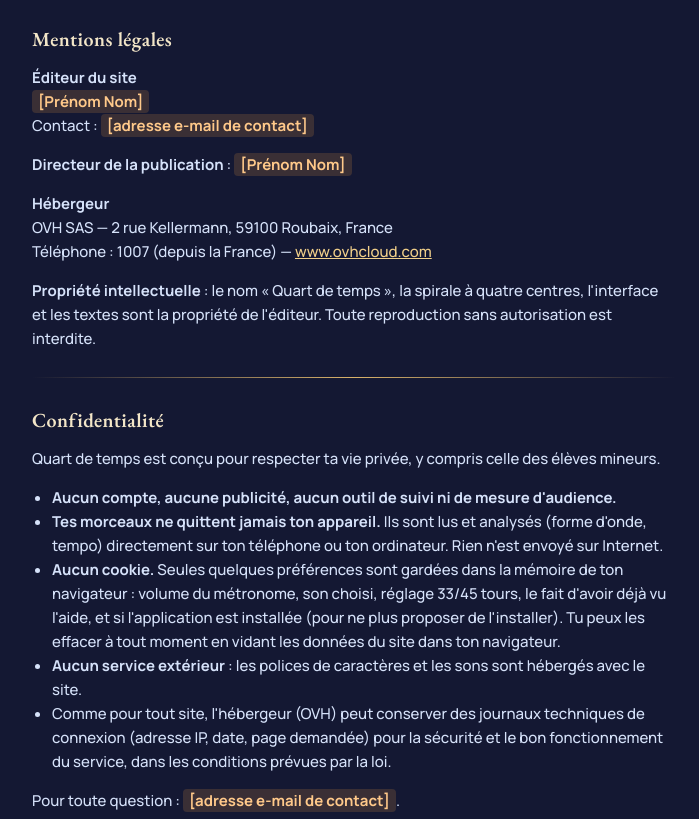
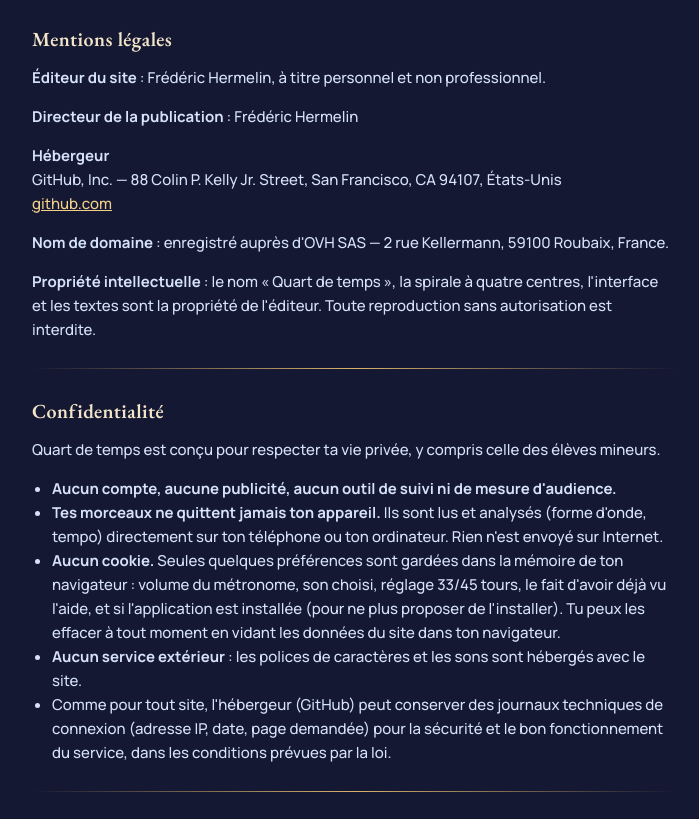
Before and after one commit to fredhermelin-web/quart-de-temps, a plain HTML site: page mentions-legales.html in a window 1280 px wide. Shown: the part 125-944 px from the top of the page, without its empty margins (286-985 px from the left). Drawn offline with Linux system fonts and the light colour scheme.

Commit message:
Signature Frédéric Hermelin en pied de page ; mentions légales : éditeur, hébergeur GitHub (cache v26)
Co-Authored-By: Claude Opus 5.5 <noreply@anthropic.com>

```diff
--- a/mentions-legales.html
+++ b/mentions-legales.html
@@ -42,13 +42,12 @@
   <p class="devise">L'art de la mesure</p>
 
   <h2>Mentions légales</h2>
-  <p><b>Éditeur du site</b><br>
-    <span class="fill">[Prénom Nom]</span><br>
-    Contact : <span class="fill">[adresse e-mail de contact]</span></p>
-  <p><b>Directeur de la publication</b> : <span class="fill">[Prénom Nom]</span></p>
+  <p><b>Éditeur du site</b> : Frédéric Hermelin, à titre personnel et non professionnel.</p>
+  <p><b>Directeur de la publication</b> : Frédéric Hermelin</p>
   <p><b>Hébergeur</b><br>
-    OVH SAS — 2 rue Kellermann, 59100 Roubaix, France<br>
-    Téléphone : 1007 (depuis la France) — <a href="https://www.ovhcloud.com" rel="noopener">www.ovhcloud.com</a></p>
+    GitHub, Inc. — 88 Colin P. Kelly Jr. Street, San Francisco, CA 94107, États-Unis<br>
+    <a href="https://github.com" rel="noopener">github.com</a></p>
+  <p><b>Nom de domaine</b> : enregistré auprès d'OVH SAS — 2 rue Kellermann, 59100 Roubaix, France.</p>
   <p><b>Propriété intellectuelle</b> : le nom « Quart de temps », la spirale à quatre centres, l'interface et les textes sont la propriété de l'éditeur. Toute reproduction sans autorisation est interdite.</p>
 
   <div class="rule"></div>
@@ -60,9 +59,8 @@
     <li><b>Tes morceaux ne quittent jamais ton appareil.</b> Ils sont lus et analysés (forme d'onde, tempo) directement sur ton téléphone ou ton ordinateur. Rien n'est envoyé sur Internet.</li>
     <li><b>Aucun cookie.</b> Seules quelques préférences sont gardées dans la mémoire de ton navigateur : volume du métronome, son choisi, réglage 33/45 tours, le fait d'avoir déjà vu l'aide, et si l'application est installée (pour ne plus proposer de l'installer). Tu peux les effacer à tout moment en vidant les données du site dans ton navigateur.</li>
     <li><b>Aucun service extérieur</b> : les polices de caractères et les sons sont hébergés avec le site.</li>
-    <li>Comme pour tout site, l'hébergeur (OVH) peut conserver des journaux techniques de connexion (adresse IP, date, page demandée) pour la sécurité et le bon fonctionnement du service, dans les conditions prévues par la loi.</li>
+    <li>Comme pour tout site, l'hébergeur (GitHub) peut conserver des journaux techniques de connexion (adresse IP, date, page demandée) pour la sécurité et le bon fonctionnement du service, dans les conditions prévues par la loi.</li>
   </ul>
-  <p>Pour toute question : <span class="fill">[adresse e-mail de contact]</span>.</p>
 
   <div class="rule"></div>
 
--- a/styles.css
+++ b/styles.css
@@ -1316,6 +1316,7 @@ body.spinning .sig-dot { opacity: 1; }
 
 /* Pied de page discret */
 .site-foot { display: flex; flex-wrap: wrap; justify-content: center; gap: 6px 18px; padding: 18px 0 6px; }
+.foot-sign { flex-basis: 100%; margin: 0 0 4px; text-align: center; font: italic 500 15px/1.2 "EB Garamond", Garamond, serif; letter-spacing: .02em; color: #E3C27F; opacity: .85; }
 .foot-link {
   border: 0;
   background: none;
--- a/sw.js
+++ b/sw.js
@@ -1,5 +1,5 @@
 /* Quart de temps — service worker : hors ligne + réception des fichiers partagés. */
-const CACHE = 'atelier-v25';
+const CACHE = 'atelier-v26';
 const SHARE = 'atelier-share';
 const SHELL = [
   './',
```
Also changed, not shown: index.html (+1 -0 lines).
